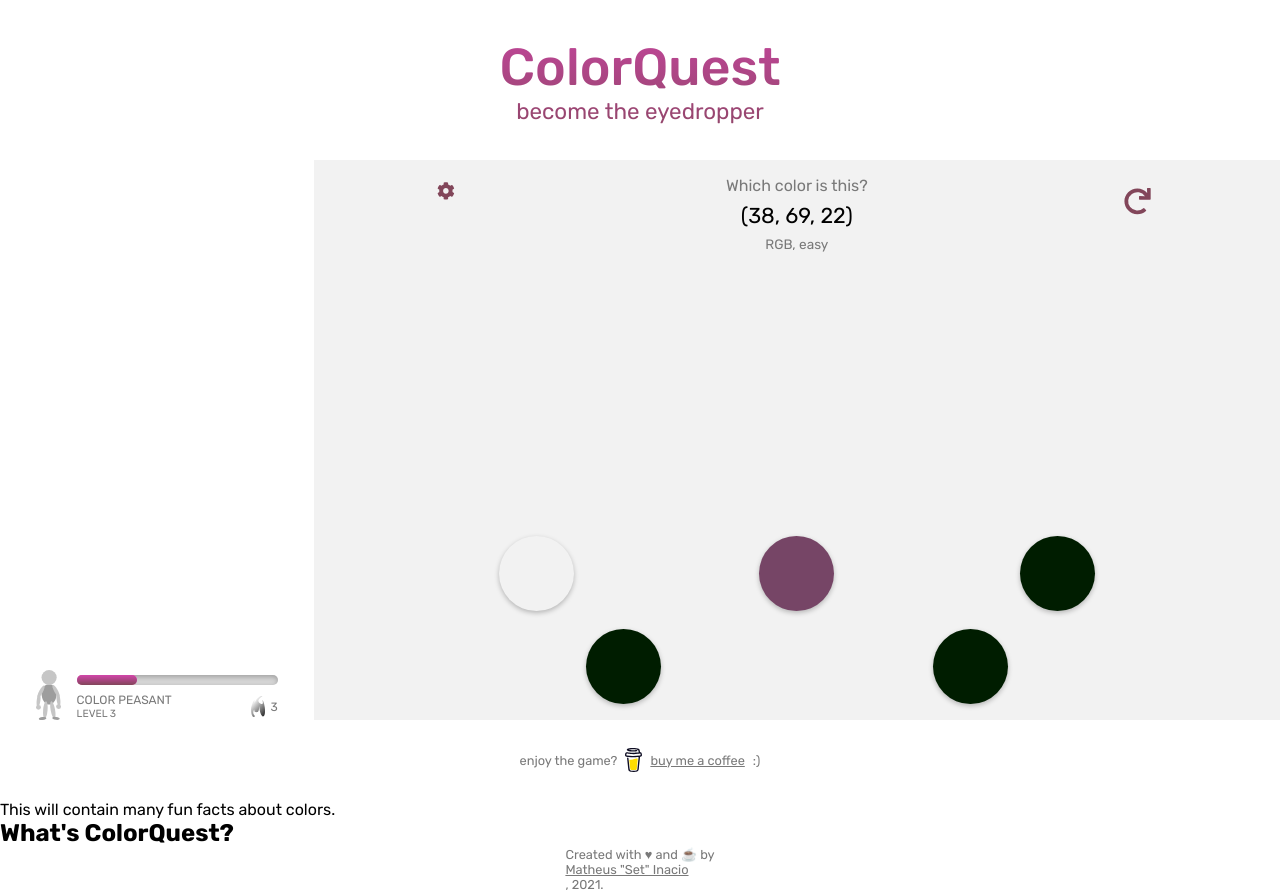
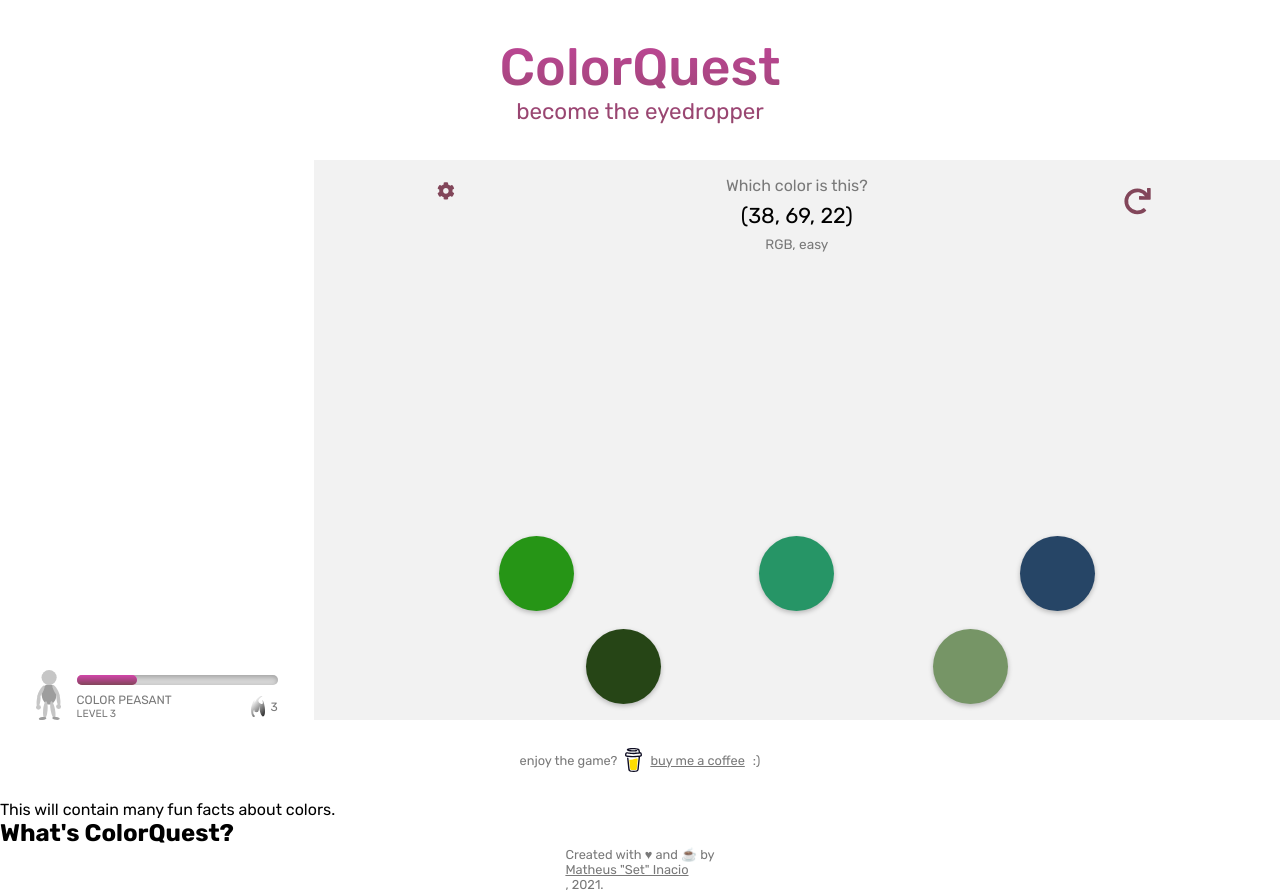
Before and after one commit to matheusinacio7/colorquest, a Next.js app: page / in a window 1280 px wide. Built offline with nearby package versions, Linux system fonts and the light colour scheme.

Commit message:
Adds shuffling

```diff
--- a/src/classes/Color.ts
+++ b/src/classes/Color.ts
@@ -36,6 +36,7 @@ export default class Color {
 
   shift(rShift: number, gShift: number, bShift: number) {
     const shiftArray = [rShift, gShift, bShift];
+    console.log(this);
 
     for (let i = 0; i < this.rgbArray.length; i ++) {
       const sum = this.rgbArray[i] + shiftArray[i];
--- a/src/classes/ColorShift.ts
+++ b/src/classes/ColorShift.ts
@@ -1,3 +1,5 @@
+import shuffle from '../utils/shuffle';
+
 const shiftSettings = {
   easy: 80,
   medium: 40,
@@ -14,35 +16,59 @@ function getRandomDirection() : number {
 }
 
 export class ColorShift {
+  shift: [number, number, number] = [0, 0, 0];
+
+  constructor(props: {shouldShift: number[], shiftDirections: number[], singleShift: number}) {
+    for (let i = 0; i < this.shift.length; i++) {
+      this.shift[i] = props.singleShift * props.shouldShift[i] * props.shiftDirections[i];
+    }
+  }
+}
+
+const shouldShiftArray = [
+  [0, 0, 1],
+  [0, 1, 0],
+  [0, 1, 1],
+  [1, 0, 0],
+  [1, 0, 1],
+  [1, 1, 0],
+  [1, 1, 1],
+  /* [0, 0, 0],*/
+];
+
+export class ColorShiftArray {
   singleShift: number;
-  shiftDirections: [number, number, number];
-  shouldShifts: [number, number, number];
-  shiftArray: [number, number, number] = [0, 0, 0];
+  shiftDirections: number[] = Array<number>();
+  shiftArray: ColorShift[] = Array<ColorShift>();
+  shouldShifts: number[][];
 
-  constructor(props: {
-     difficulty?: string,
-     shift?: ColorShift,
-    }) {
-      if (props.difficulty) {
-        this.singleShift = shiftSettings[props.difficulty];
-        this.setShiftDirections();
-      } else if (props.shift) {
-        this.singleShift = shiftSettings[props.shift.singleShift];
-        this.shiftDirections = props.shift.shiftDirections;
-      }
+  constructor(props: {difficulty: string, originalColor: [number, number, number]}) {
+    this.shouldShifts = shuffle([...shouldShiftArray]);
+    this.shouldShifts.push([0, 0, 0]);
+
+    this.singleShift = shiftSettings[props.difficulty];
+    this.setShiftDirections(props.originalColor);
+
+    for(let i = 0; i < 5; i++) {
+      this.shiftArray.push(
+        new ColorShift({
+          shouldShift: this.shouldShifts.pop(),
+          shiftDirections: this.shiftDirections,
+          singleShift: this.singleShift,
+        })
+      );
+    }
   }
 
-  setShiftDirections() {
-    this.shiftDirections = [getRandomDirection(), getRandomDirection(), getRandomDirection()];
-  }
-
-  shift() {
-    this.shouldShifts = [getRandomBinary(), getRandomBinary(), getRandomBinary()];
-
-    for (let i = 0; i < this.shiftDirections.length; i++) {
-      this.shiftArray[i] = this.singleShift * this.shouldShifts[i] * this.shiftDirections[i];
-    }
-
-    return this;
+  setShiftDirections(originalColor: [number, number, number]) {
+    originalColor.forEach(rgbPart => {
+      if (rgbPart + this.singleShift > 255) {
+        this.shiftDirections.push(-1);
+      } else if (rgbPart - this.singleShift < 0) {
+        this.shiftDirections.push(1);
+      } else {
+        this.shiftDirections.push(getRandomDirection());
+      }
+    });
   }
 }
--- a/src/contexts/ColorContext.tsx
+++ b/src/contexts/ColorContext.tsx
@@ -1,6 +1,8 @@
 import { createContext, useState, ReactNode } from 'react';
 import Color from '../classes/Color';
-import { ColorShift } from '../classes/ColorShift';
+import { ColorShiftArray } from '../classes/ColorShift';
+
+import shuffle from '../utils/shuffle';
 
 interface IColorContext {
   changeStyles: (any) => void,
@@ -28,19 +30,19 @@ export function ColorProvider(props: {children: ReactNode}) {
   function drawNewGame() {
     const newTarget = new Color().beRandom();
     setTarget(newTarget);
+    const colorShiftArray = new ColorShiftArray({difficulty: currentDifficulty, originalColor: newTarget.rgbArray});
+    let newDraw = Array<Color>();
 
-    const testShift = new ColorShift({difficulty: 'easy'}).shift();
+    colorShiftArray.shiftArray.forEach(shiftArray => {
+      newDraw.push(new Color(...newTarget.rgbArray).shift(...shiftArray.shift));
+      console.log(shiftArray.shift);
+    });
 
-    setDraw([
-      target,
-      new Color(...newTarget.rgbArray).shift(...testShift.shiftArray),
-      new Color(...newTarget.rgbArray).shift(-40, -40, -40),
-      new Color(...newTarget.rgbArray).shift(-40, -40, -40),
-      new Color(...newTarget.rgbArray).shift(-40, -40, -40),
-    ]);
+    newDraw = shuffle(newDraw);
 
-    console.log(target.rgbString);
-    console.log(draw[1].rgbString);
+    console.log('--------------------');
+
+    setDraw(newDraw);
   }
 
   return (
--- /dev/null
+++ b/src/utils/shuffle.ts
@@ -0,0 +1,19 @@
+/* Fisher-Yates Shuffle */
+
+export default function shuffle(originalArray: any[]) {
+  const array = [...originalArray];
+  let backPileFrontier = array.length;
+  let swap;
+  let randomIndex;
+
+  while (backPileFrontier) {
+    randomIndex = Math.floor(Math.random() * backPileFrontier);
+    backPileFrontier -= 1;
+
+    swap = array[backPileFrontier];
+    array[backPileFrontier] = array[randomIndex];
+    array[randomIndex] = swap;
+  }
+
+  return array;
+}
```
